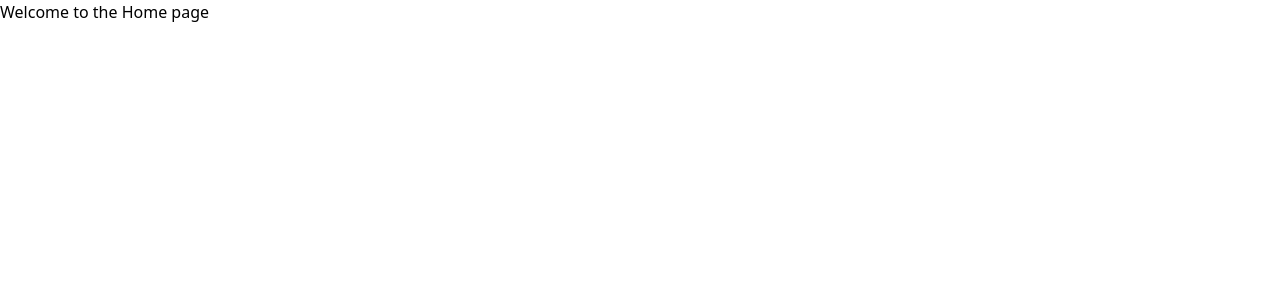
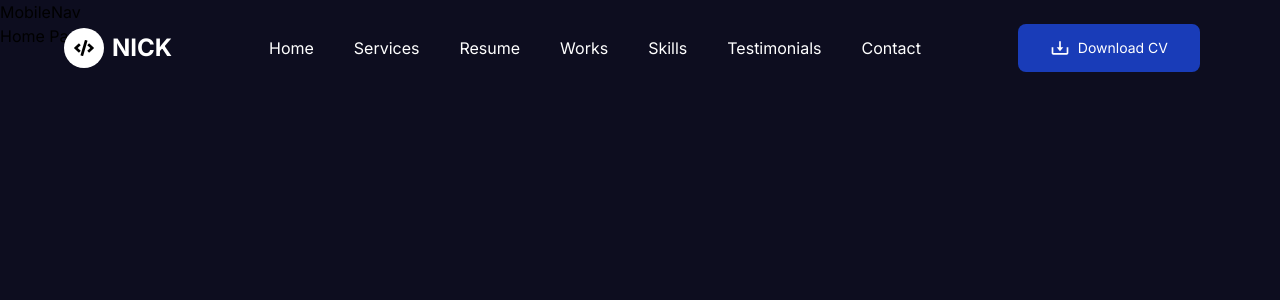
Before and after one commit to Nick-Salifu/web_portfolio, a Next.js app: page / in a window 1280 px wide. Shown: the top 300 px of the page. Built offline with nearby package versions, Linux system fonts and the light colour scheme.

Commit message:
created desktop navbar

```diff
--- a/app/layout.jsx
+++ b/app/layout.jsx
@@ -1,27 +1,24 @@
-import { Geist, Geist_Mono } from "next/font/google";
+import { Inter } from "next/font/google";
 import "./globals.css";
+import ResponsiveNav from "@/components/Home/Navbar/ResponsiveNav";
 
-const geistSans = Geist({
-  variable: "--font-geist-sans",
-  subsets: ["latin"],
-});
-
-const geistMono = Geist_Mono({
-  variable: "--font-geist-mono",
-  subsets: ["latin"],
-});
+const font = Inter({
+  weight: ["100", "200", "300", "400", "500", "600", "700", "800", "900"],
+  subsets: ["latin"]
+})
 
 export const metadata = {
-  title: "Create Next App",
-  description: "Generated by create next app",
+  title: "Nick - Portfolio",
+  description: "My web portfolio",
 };
 
 export default function RootLayout({ children }) {
   return (
     <html lang="en">
       <body
-        className={`${geistSans.variable} ${geistMono.variable} antialiased`}
+        className={`${font.className} antialiased bg-[#0d0d1f]`}
       >
+        <ResponsiveNav />
         {children}
       </body>
     </html>
--- a/app/page.jsx
+++ b/app/page.jsx
@@ -1,8 +1,5 @@
+import Home from "@/components/Home/Home";
 
 export default function HomePage() {
-  return (
-      <div>
-        <h1>Welcome to the Home page</h1>
-      </div>
-  );
+  return <Home />;
 }
--- /dev/null
+++ b/components/Home/Home.jsx
@@ -0,0 +1,8 @@
+
+const Home = () => {
+  return (
+    <div className="overflow-hidden">Home Page</div>
+  )
+}
+
+export default Home
--- /dev/null
+++ b/components/Home/Navbar/MobileNav.jsx
@@ -0,0 +1,8 @@
+
+const MobileNav = () => {
+  return (
+    <div>MobileNav</div>
+  )
+}
+
+export default MobileNav
--- /dev/null
+++ b/components/Home/Navbar/Nav.jsx
@@ -0,0 +1,60 @@
+"use client"
+
+import { NavLinks } from '@/constant/constant'
+import Link from 'next/link'
+import { FaCode } from 'react-icons/fa'
+import { BiDownload } from 'react-icons/bi'
+import {HiBars3BottomRight} from 'react-icons/hi2'
+import { useEffect, useState } from 'react'
+
+
+const Nav = () => {
+    const [navBg, setNavBg] = useState(false);
+
+    useEffect(() => {
+        const handler = () => {
+            if (window.scrollY >= 90) setNavBg(true);
+            if (window.scrollY < 90) setNavBg(false)
+        };
+        window.addEventListener("scroll", handler);
+
+        return () => window.removeEventListener("scroll", handler);
+    }, [])
+
+  return (
+    <div className={`transition-all duration-200 ${navBg ? "bg-[#0f142ed9] shadow-md" : "fixed"} h-[12vh] z-50 fixed w-full`}>
+        <div className="flex items-center justify-between h-full w-[90%] mx-auto">
+            {/* Logo */}
+            <div className="flex items-center space-x-2">
+                <div className="w-10 h-10 bg-white rounded-full flex flex-col items-center justify-center">
+                    <FaCode className='w-5 h-5 text-black' />
+                </div>
+                <h1 className="text-xl hidden sm:block md:text-2xl text-white font-bold">NICK</h1>
+            </div>
+
+            {/* NavLinks */}
+            <div className="hidden lg:flex items-center space-x-10">
+                {NavLinks.map((link) => {
+                    return (
+                        <Link key={link.id} href={link.url} className="text-base text-white hover:text-cyan-300 transition-all duration-200">
+                            <p>{link.label}</p>
+                        </Link>
+                    )
+                })}
+            </div>
+
+            {/* CV Button and Hamburger */}
+            <div className="flex items-center space-x-4">
+                <button className="px-8 py-3.5 text-sm cursor-pointer rounded-lg bg-blue-800 text-white flex items-center space-x-2 transition-all duration-300 hover:bg-blue-900">
+                    <BiDownload className="w-5 h-5" />
+                    <span>Download CV</span>
+                </button>
+
+                <HiBars3BottomRight className="w-8 h-8 text-white cursor-pointer lg:hidden" />
+            </div>
+        </div>
+    </div>
+  )
+}
+
+export default Nav
--- /dev/null
+++ b/components/Home/Navbar/ResponsiveNav.jsx
@@ -0,0 +1,13 @@
+import MobileNav from "./MobileNav"
+import Nav from "./Nav"
+
+const ResponsiveNav = () => {
+  return (
+    <div>
+        <Nav />
+        <MobileNav />
+    </div>
+  )
+}
+
+export default ResponsiveNav
--- /dev/null
+++ b/constant/constant.js
@@ -0,0 +1,37 @@
+export const NavLinks = [
+    {
+        id: 1,
+        url: "#",
+        label: "Home"
+    },
+    {
+        id: 2,
+        url: "#",
+        label: "Services"
+    },
+    {
+        id: 3,
+        url: "#",
+        label: "Resume"
+    },
+    {
+        id: 4,
+        url: "#",
+        label: "Works"
+    },
+    {
+        id: 5,
+        url: "#",
+        label: "Skills"
+    },
+    {
+        id: 6,
+        url: "#",
+        label: "Testimonials"
+    },
+    {
+        id: 7,
+        url: "#",
+        label: "Contact"
+    },
+]
```
Also changed, not shown: package.json (+4 -3 lines), 1 other file (tests, documents, lock files or other folders).
